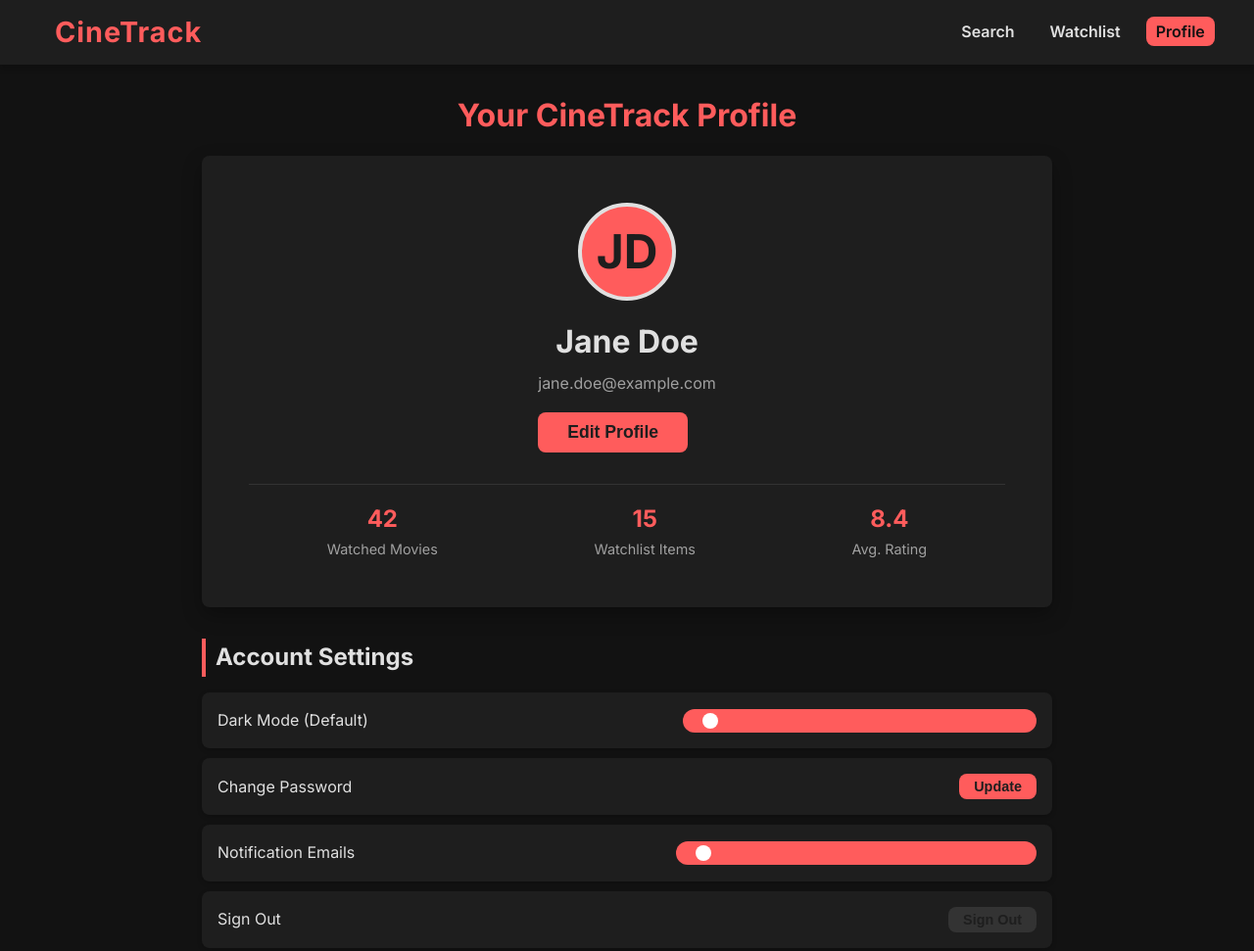
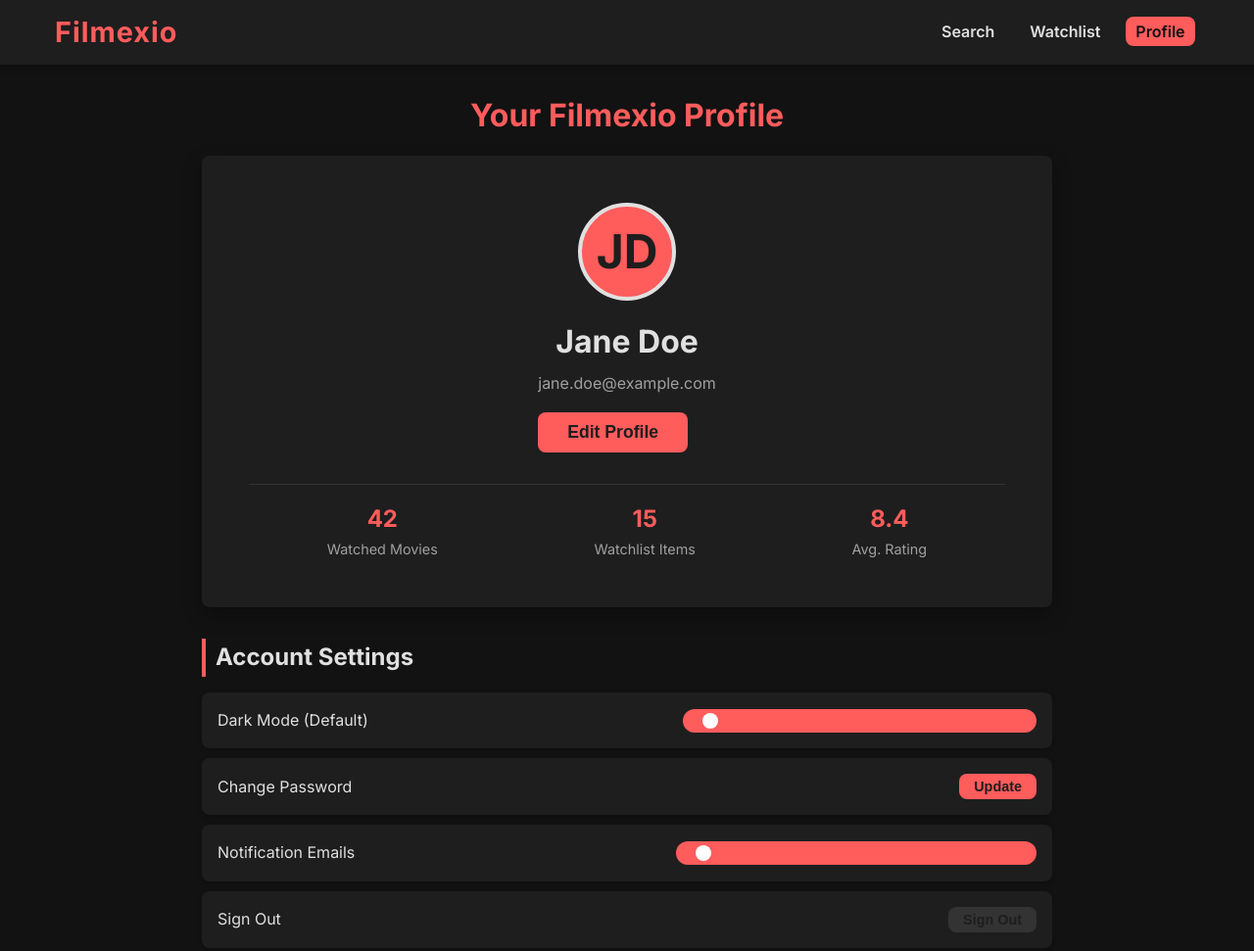
Before and after one commit to stavan24/cinehub, a plain HTML site: page profile.html in a window 1280 px wide. Shown: the top 971 px of the page at 98% size. Drawn offline with Linux system fonts and the light colour scheme.

```diff
--- a/profile.html
+++ b/profile.html
@@ -3,7 +3,7 @@
 <head>
     <meta charset="UTF-8">
     <meta name="viewport" content="width=device-width, initial-scale=1.0">
-    <title>CineTrack - User Profile</title>
+    <title>Filmexio - User Profile</title>
     <link href="https://fonts.googleapis.com/css2?family=Inter:wght@300;400;600;700&display=swap" rel="stylesheet">
     <style>
         /* CSS Reset and Global Styles */
@@ -383,7 +383,7 @@
 
     <header class="navbar">
         <div class="navbar-content">
-            <a href="index.html" class="logo">CineTrack</a>
+            <a href="index.html" class="logo">Filmexio</a>
 
             <nav>
                 <ul class="nav-links">
@@ -399,7 +399,7 @@
     </header>
 
     <main class="container">
-        <h1 class="section-header">Your CineTrack Profile</h1>
+        <h1 class="section-header">Your Filmexio Profile</h1>
 
         <section class="profile-card" id="profileCard">
             <div class="avatar">
```
